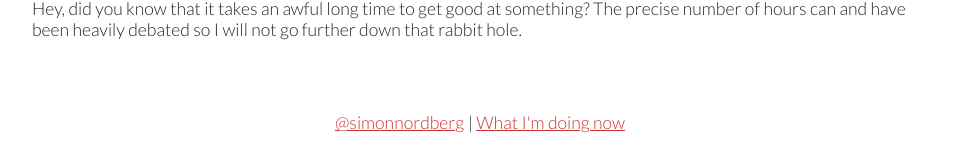
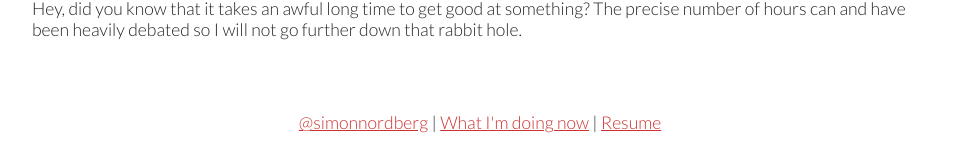
Before and after one commit to simonnordberg/simonnordberg.github.io, a Jekyll site: the page built from index.md, in a window 1280 px wide. Shown: the part 898-1060 px from the top of the page, without its empty margins (160-1118 px from the left). Built offline with Jekyll 4.4.1, drawn with Linux system fonts in a browser that asks for light colours.

Commit message:
Add resume link to layout

```diff
--- a/_layouts/default.html
+++ b/_layouts/default.html
@@ -31,7 +31,8 @@
 
 <footer>
   <a href="https://twitter.com/simonnordberg">@simonnordberg</a> |
-  <a href="/now/">What I'm doing now</a>
+  <a href="/now/">What I'm doing now</a> |
+  <a href="/resume/">Resume</a>
 </footer>
 </body>
 </html>
```
